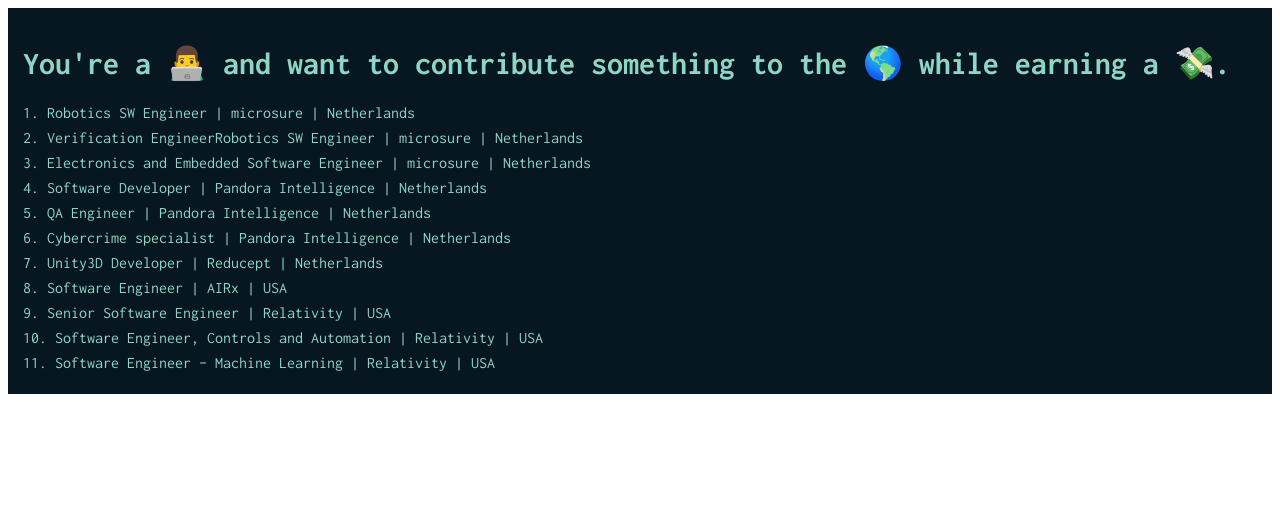
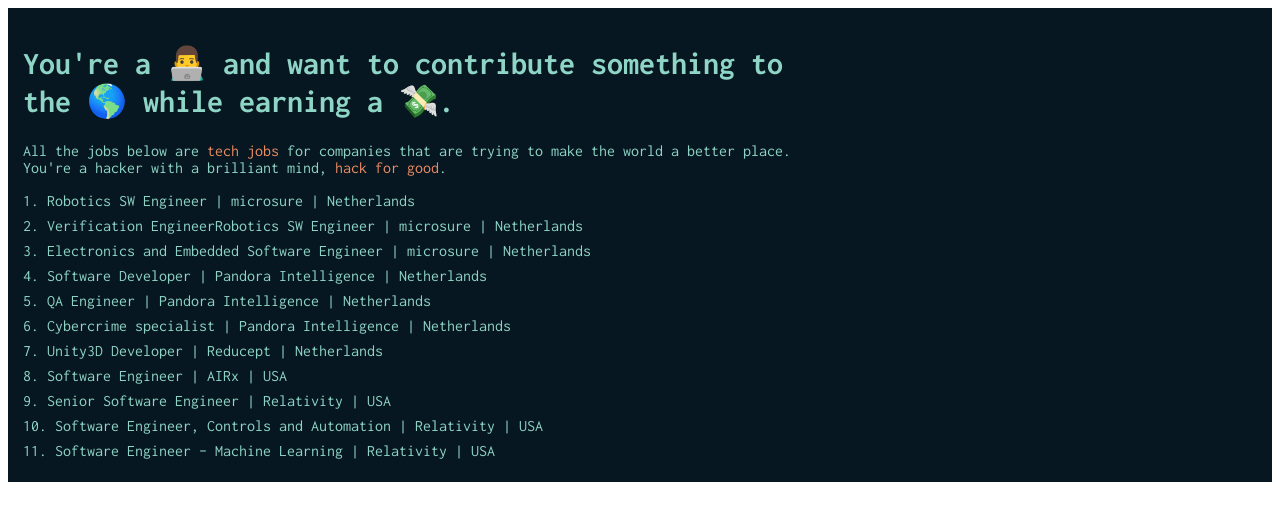
Before and after one commit to Wesselvdp/hackforgood, a Next.js app: page / in a window 1280 px wide. Shown: the top 520 px of the page. Built offline with nearby package versions, Linux system fonts and the light colour scheme.

Commit message:
added some intro text

```diff
--- a/pages/index.tsx
+++ b/pages/index.tsx
@@ -36,10 +36,17 @@
   const [db] = useState<TJob[]>(dbData);
   return (
     <Layout title="Home | Next.js + TypeScript Example">
-      <h1>
-        You're a 👨‍💻 and want to contribute something to the 🌎 while earning a
-        💸.
-      </h1>
+      <Intro>
+        <h1>
+          You're a 👨‍💻 and want to contribute something to the 🌎 while earning a
+          💸.
+        </h1>
+        <p>
+          All the jobs below are <Accent>tech jobs</Accent> for companies that
+          are trying to make the world a better place. You're a hacker with a
+          brilliant mind, <Accent>hack for good</Accent>.
+        </p>
+      </Intro>
       {db.map(
         (job: TJob, i: number) =>
           job.open && <JobListing {...job} index={i + 1} key={i} />
@@ -59,4 +66,12 @@
   }
 `;
 
+const Intro = styled.div`
+  max-width: 800px;
+`;
+
+const Accent = styled.span`
+  color: rgb(234, 140, 98);
+`;
+
 export default IndexPage;
```
